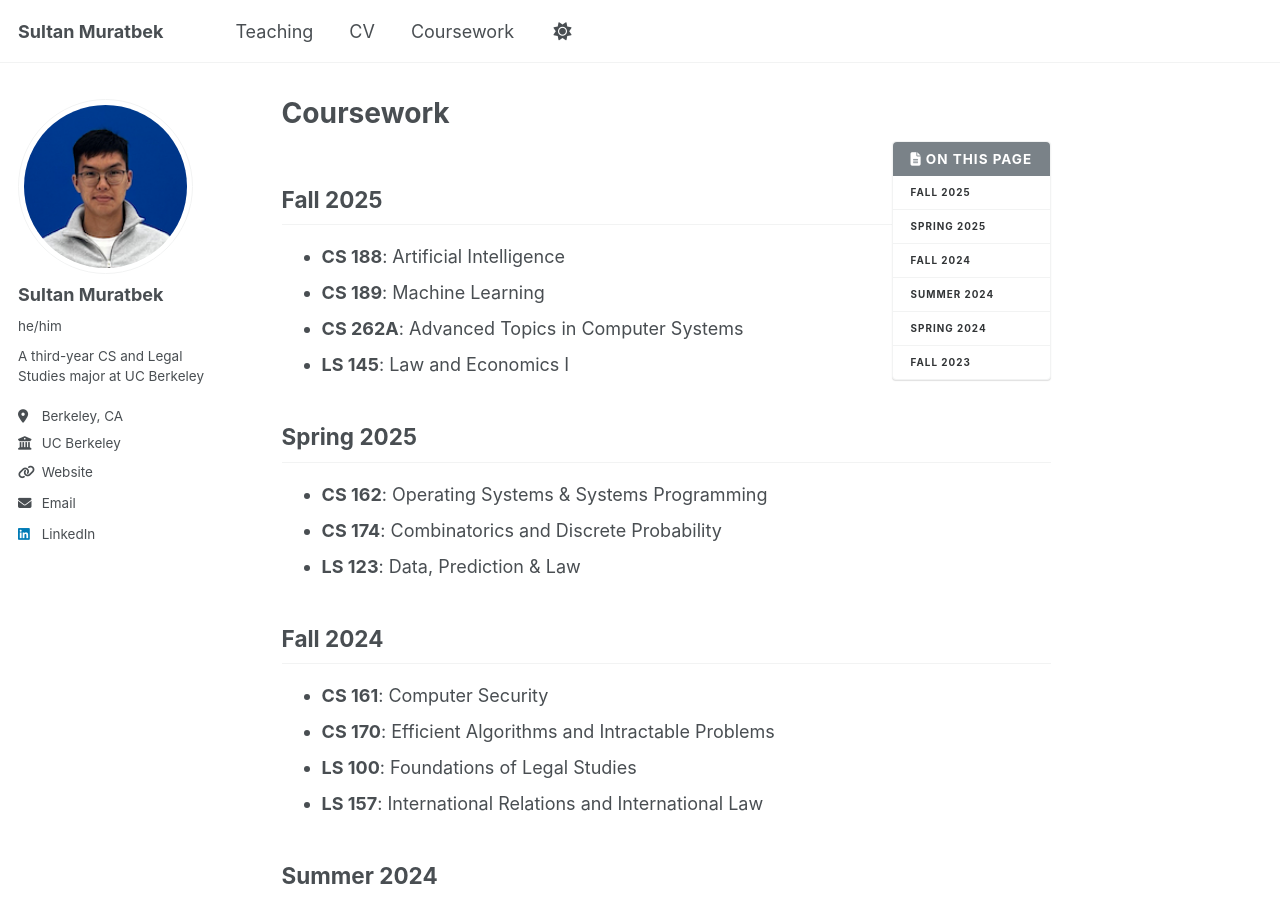
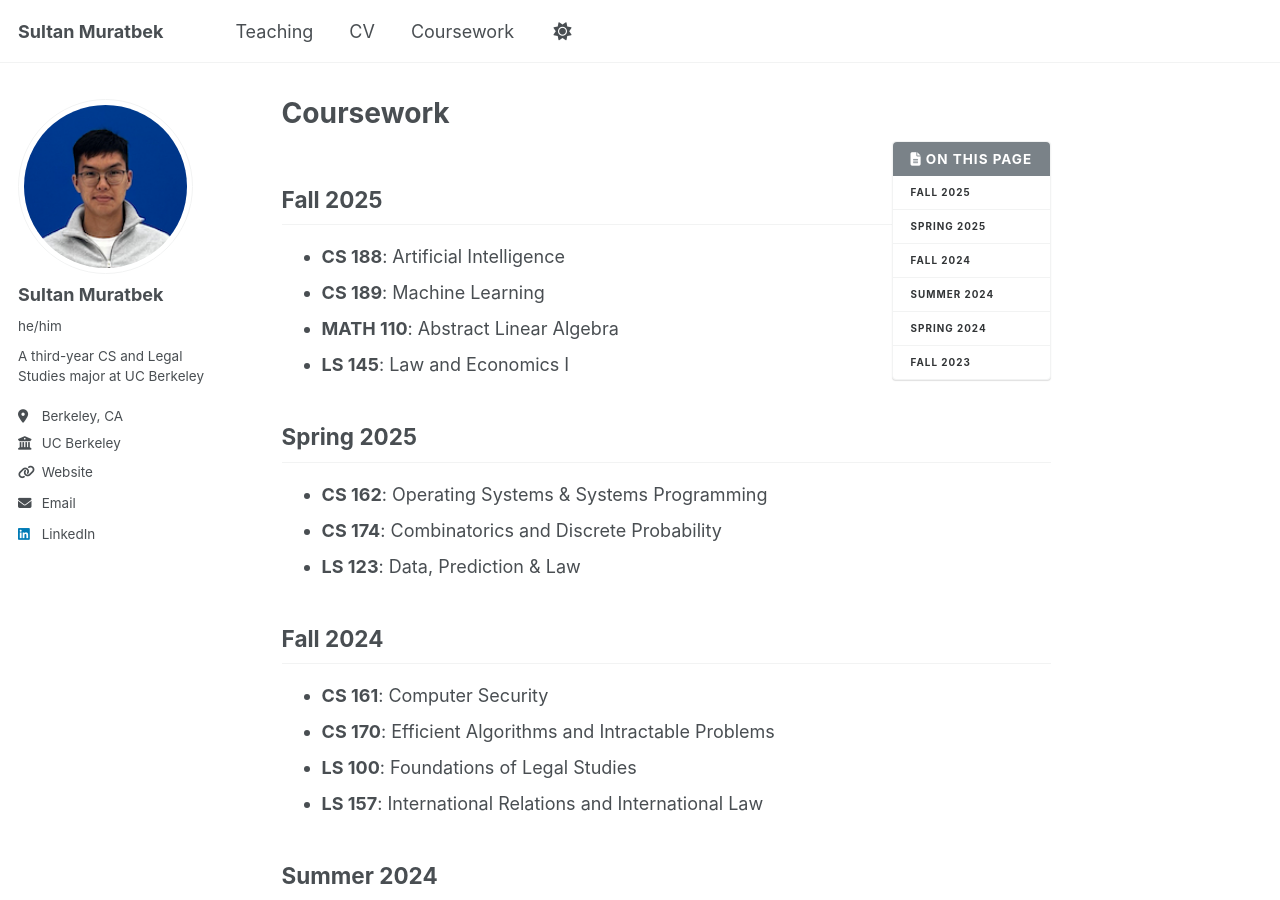
Before and after one commit to sultan-muratbek/sultan-muratbek.github.io, a Jekyll site: the page built from _pages/markdown.md, in a window 1280 px wide and 900 px high. Built offline with Jekyll 4.4.1, drawn with Linux system fonts in a browser that asks for light colours; a script that is not in the unit is left out.

Commit message:
Update markdown.md

```diff
--- a/_pages/markdown.md
+++ b/_pages/markdown.md
@@ -12,7 +12,7 @@ redirect_from:
 ## Fall 2025
 - **CS 188**: Artificial Intelligence
 - **CS 189**: Machine Learning
-- **CS 262A**: Advanced Topics in Computer Systems
+- **MATH 110**: Abstract Linear Algebra
 - **LS 145**: Law and Economics I
 
 ## Spring 2025
```
